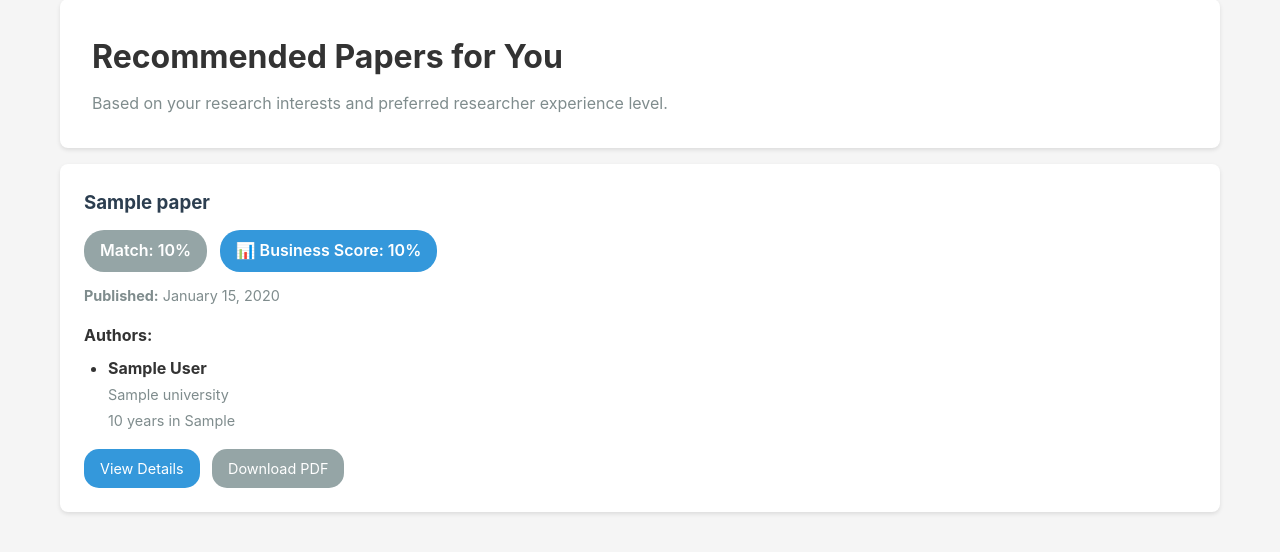
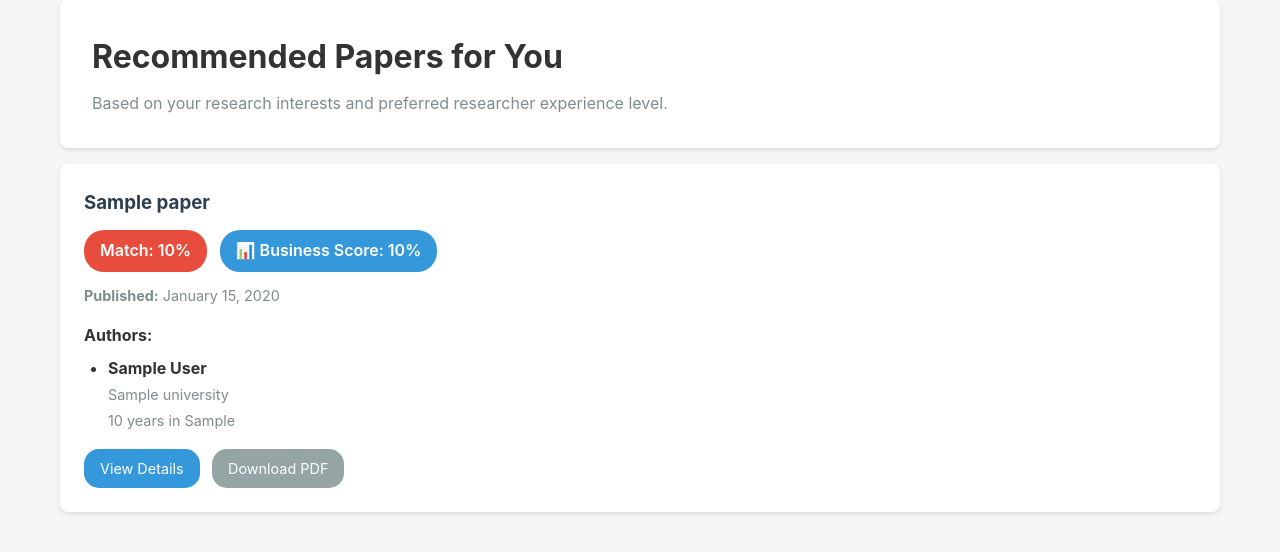
Before and after one commit to A-D-DBS-application/web-application-2025-group-33, a Python web app: template app/app/templates/papers/recommended_papers.html in a window 1280 px wide. Shown: the part 163-715 px from the top of the page. Run offline with Jinja, Linux system fonts and the light colour scheme; the template is opened without the code that fills it: most values are stand-ins (such as "Sample title", 1, 10 or a date in 2020).

Commit message:
rood kleurtje

```diff
--- a/app/app/templates/papers/recommended_papers.html
+++ b/app/app/templates/papers/recommended_papers.html
@@ -27,7 +27,7 @@
                             {% elif paper.relevance_score >= 50 %}
                                 <span style="display: inline-block; padding: 0.5rem 1rem; border-radius: 20px; font-weight: 600; color: white; background-color: #f39c12;">Match: {{ paper.relevance_score }}%</span>
                             {% else %}
-                                <span style="display: inline-block; padding: 0.5rem 1rem; border-radius: 20px; font-weight: 600; color: white; background-color: #95a5a6;">Match: {{ paper.relevance_score }}%</span>
+                                <span style="display: inline-block; padding: 0.5rem 1rem; border-radius: 20px; font-weight: 600; color: white; background-color: #e74c3c;">Match: {{ paper.relevance_score }}%</span>
                             {% endif %}
 
                             <!-- Add business relevance badge if available -->
```
